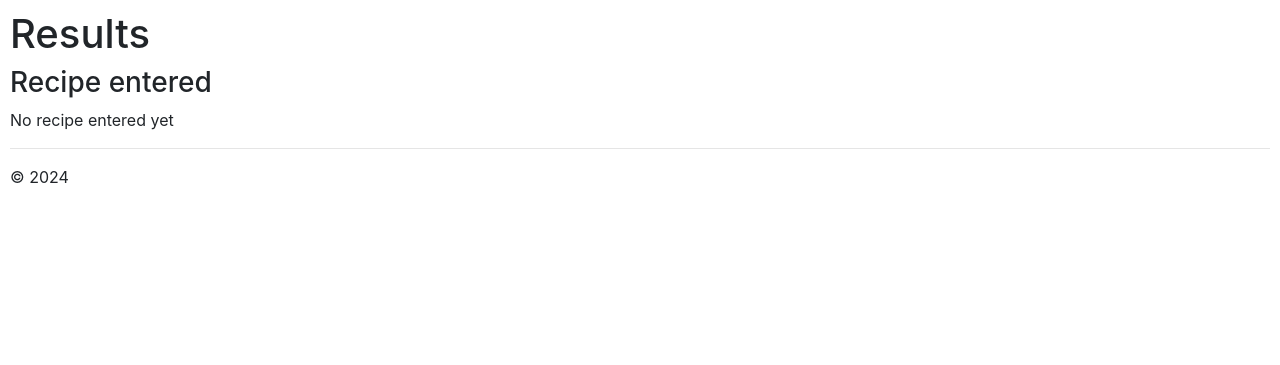
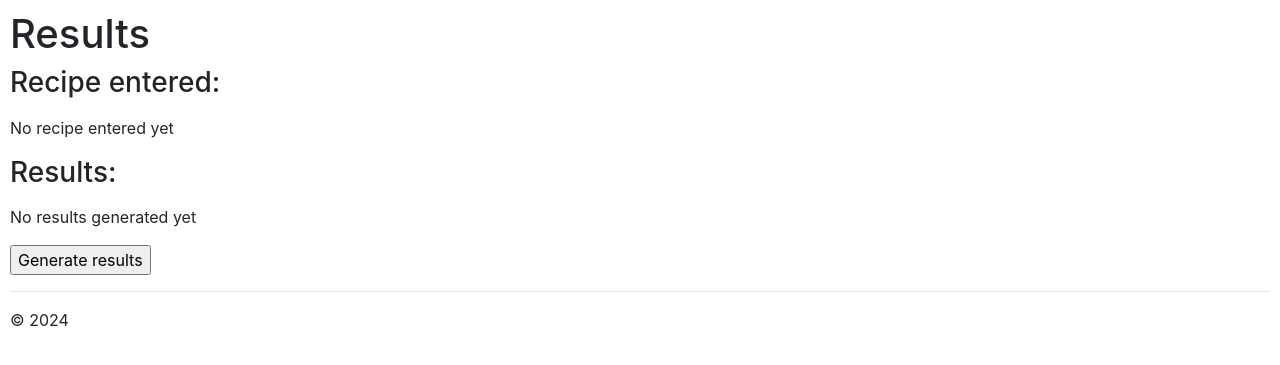
Before and after one commit to BiggestChris/Added-Lipids-Levy-Tool, a Flask app: page /results in a window 1280 px wide. Shown: the part 66-431 px from the top of the page. Run offline with Flask 3, Linux system fonts and the light colour scheme.

Commit message:
Take recipe and output into results
Built in app.py to take the recipe input, and a button that when clicked will generate the ChatGPT results

```diff
--- a/app.py
+++ b/app.py
@@ -2,7 +2,7 @@ from flask import Flask, render_template, request, url_for, redirect, session, f
 import os
 from flask_session import Session
 # from functions import extract_github_details, fetch_github_repo_contents, read_text_file
-# from functions_GPT import comprehend_data
+from functions_GPT import comprehend_data
 from requests.exceptions import RequestException
 
 app = Flask(__name__)
@@ -14,7 +14,7 @@ Session(app)
 
 
 '''
-TODO: ADd tasks
+TODO: Add tasks
 '''
 
 @app.route("/", methods=['GET', 'POST'])
@@ -27,24 +27,36 @@ def recipe():
     if request.method == 'POST':
         session['recipe'] = request.form.get('recipe')
 
-        print(session['recipe'])
+        # print(session['recipe'])
 
         return redirect("/results")
 
     return render_template("recipe.html")
 
 
-@app.route("/results", methods=['GET'])
+@app.route("/results", methods=['GET', 'POST'])
 def results():
-    # Safely check if 'recipe' exists in the session
-    recipe = session.get('recipe')
-    if recipe:
-        # Handle the case where the recipe is found
-        return render_template("results.html", recipe=recipe)
+    if request.method == 'POST':
+        session['results'] =  comprehend_data(session['recipe'])
+
+        return redirect("/results")
 
     else:
+
+        # Safely check if 'recipe' exists in the session and if 'results' exists
+        recipe = session.get('recipe')
+        results = session.get('results')
+
+        # Handle the case where the recipe is found
+        if recipe:
+            if results:
+                return render_template("results.html", recipe=recipe, results=results)
+            else:
+                return render_template("results.html", recipe=recipe, results='No results generated yet')
+
         # Handle the case where the recipe is not found
-        return render_template("results.html", recipe='No recipe entered yet')
+        else:
+            return render_template("results.html", recipe='No recipe entered yet', results='No results generated yet')
 
 
 if __name__ == "__main__":
--- a/static/site.css
+++ b/static/site.css
@@ -27,3 +27,13 @@ a {
 #logo {
     margin-right: 20px;
 }
+
+pre.custom-pre {
+    font-family: inherit; /* Inherit font from the parent element */
+    font-size: inherit; /* Inherit font size from the parent element */
+    white-space: pre-wrap; /* Preserve whitespace and line breaks */
+    word-wrap: break-word; /* Break long words if necessary */
+    background-color: transparent; /* Remove the default grey background */
+    border: none; /* Remove any borders applied by Bootstrap */
+    padding: 0; /* Adjust padding to suit your layout */
+}
--- a/templates/results.html
+++ b/templates/results.html
@@ -6,8 +6,19 @@
 
     <h1>Results</h1>
 
-    <h3>Recipe entered</h3>
+    <h3>Recipe entered:</h3>
+    <p>
+        <pre class="custom-pre">{{ recipe }}</pre>
+    </p>
 
-    <p>{{ recipe }}</p>
+
+    <h3>Results:</h3>
+    <p>
+        <pre class="custom-pre">{{ results }}</pre>
+    </p>
+
+    <form method="POST" action="/results" enctype="multipart/form-data">
+        <input type="submit" value="Generate results" />
+    </form>
 
 {% endblock %}
```
